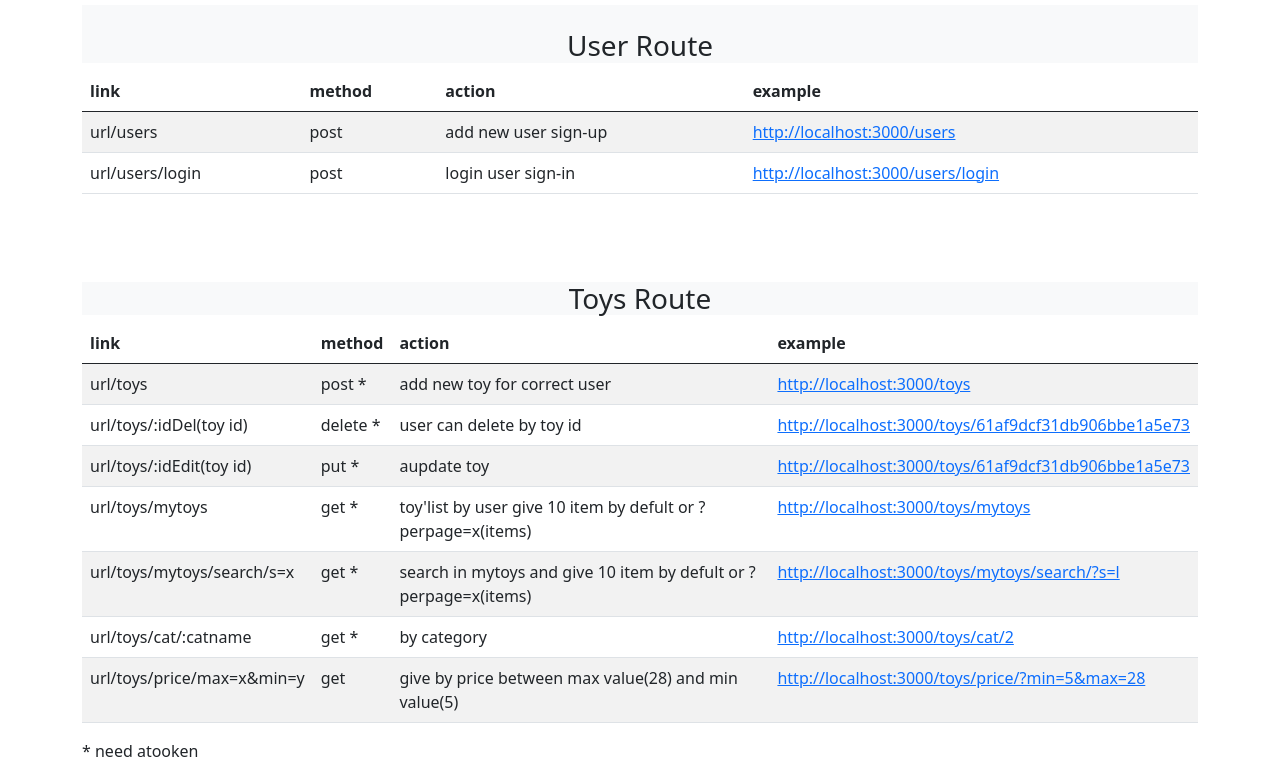
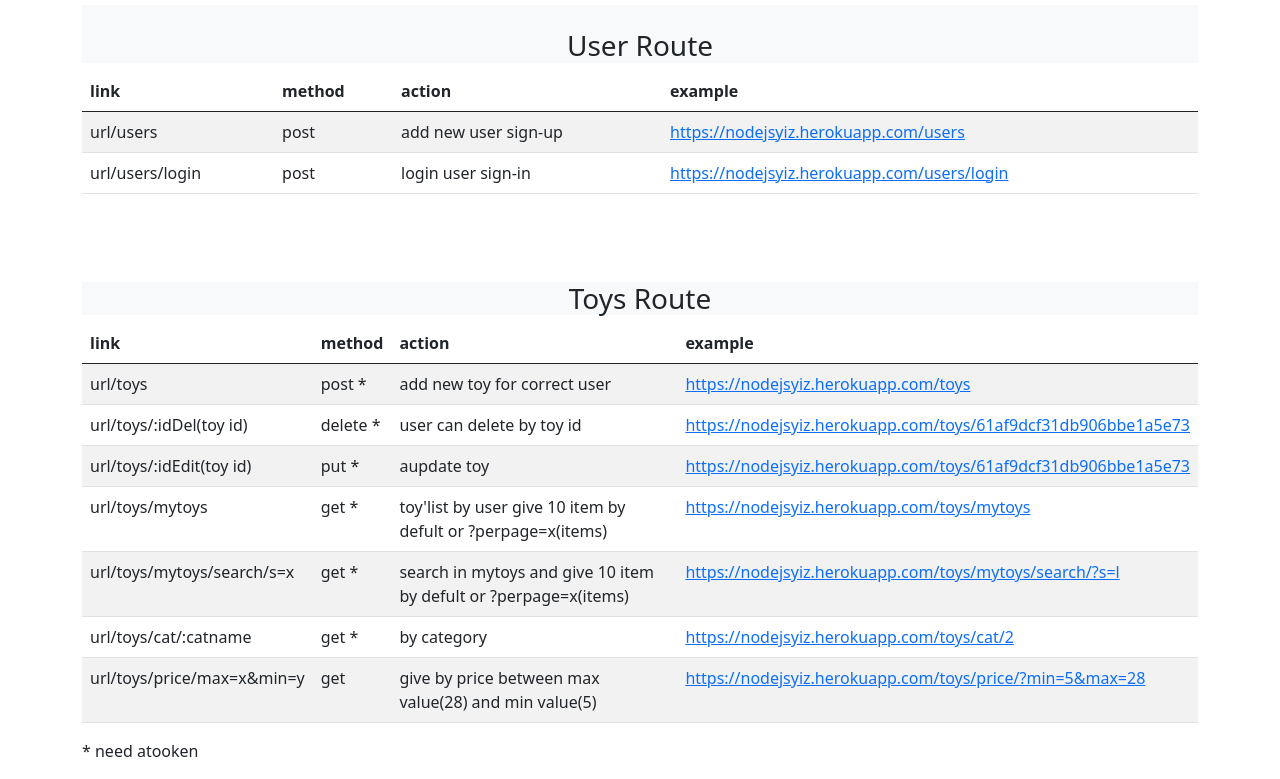
Before and after one commit to yizfar/nodejs, a website: page public/index.html in a window 1280 px wide. Shown: the part 147-926 px from the top of the page. Drawn offline with Linux system fonts and the light colour scheme.

Commit message:
url corecct

```diff
--- a/public/index.html
+++ b/public/index.html
@@ -34,13 +34,13 @@
           <td>url/users</td>
           <td>post</td>
           <td>add new user sign-up</td>
-          <td><a href="http://localhost:3000/users">http://localhost:3000/users</a></td>
+          <td><a href="https://nodejsyiz.herokuapp.com/users">https://nodejsyiz.herokuapp.com/users</a></td>
         </tr>
         <tr>
           <td>url/users/login</td>
           <td>post</td>
           <td>login user sign-in</td>
-          <td><a href="http://localhost:3000/users/login">http://localhost:3000/users/login</a></td>
+          <td><a href="https://nodejsyiz.herokuapp.com/users/login">https://nodejsyiz.herokuapp.com/users/login</a></td>
         </tr>
 
       </tbody>
@@ -63,44 +63,44 @@
           <td>url/toys</td>
           <td>post *</td>
           <td>add new toy for correct user</td>
-          <td><a href="http://localhost:3000/toys">http://localhost:3000/toys</a></td>
+          <td><a href="https://nodejsyiz.herokuapp.com/toys">https://nodejsyiz.herokuapp.com/toys</a></td>
         </tr>
         <tr>
           <td>url/toys/:idDel(toy id)</td>
           <td>delete *</td>
           <td>user can delete by toy id</td>
-          <td><a href="http://localhost:3000/toys/61af9dcf31db906bbe1a5e73">http://localhost:3000/toys/61af9dcf31db906bbe1a5e73</a></td>
+          <td><a href="https://nodejsyiz.herokuapp.com/toys/61af9dcf31db906bbe1a5e73">https://nodejsyiz.herokuapp.com/toys/61af9dcf31db906bbe1a5e73</a></td>
         </tr>
         <tr>
           <td>url/toys/:idEdit(toy id)</td>
           <td>put *</td>
           <td>aupdate toy</td>
-          <td><a href="http://localhost:3000/toys/61af9dcf31db906bbe1a5e73">http://localhost:3000/toys/61af9dcf31db906bbe1a5e73</a></td>
+          <td><a href="https://nodejsyiz.herokuapp.com/toys/61af9dcf31db906bbe1a5e73">https://nodejsyiz.herokuapp.com/toys/61af9dcf31db906bbe1a5e73</a></td>
         </tr>
         <tr>
           <td>url/toys/mytoys</td>
           <td>get *</td>
           <td>toy'list by user give 10 item by defult or ?perpage=x(items)</td>
-          <td><a href="http://localhost:3000/toys/mytoys">http://localhost:3000/toys/mytoys</a></td>
+          <td><a href="https://nodejsyiz.herokuapp.com/toys/mytoys">https://nodejsyiz.herokuapp.com/toys/mytoys</a></td>
         </tr>
         <tr>
           <td>url/toys/mytoys/search/s=x</td>
           <td>get *</td>
           <td> search in mytoys and give 10 item by defult or ?perpage=x(items)</td>
-          <td><a href="http://localhost:3000/toys/mytoys/search/?s=l">http://localhost:3000/toys/mytoys/search/?s=l</a></td>
+          <td><a href="https://nodejsyiz.herokuapp.com/toys/mytoys/search/?s=l">https://nodejsyiz.herokuapp.com/toys/mytoys/search/?s=l</a></td>
         </tr>
         <tr>
           <td>url/toys/cat/:catname</td>
           <td>get *</td>
           <td>by category</td>
-          <td><a href="http://localhost:3000/toys/cat/2">http://localhost:3000/toys/cat/2</a></td>
+          <td><a href="https://nodejsyiz.herokuapp.com/toys/cat/2">https://nodejsyiz.herokuapp.com/toys/cat/2</a></td>
         </tr>
 
         <tr>
           <td>url/toys/price/max=x&min=y</td>
           <td>get</td>
           <td> give by price between max value(28) and min value(5) </td>
-          <td><a href="http://localhost:3000/toys/price/?min=5&max=28">http://localhost:3000/toys/price/?min=5&max=28</a></td>
+          <td><a href="https://nodejsyiz.herokuapp.com/toys/price/?min=5&max=28">https://nodejsyiz.herokuapp.com/toys/price/?min=5&max=28</a></td>
         </tr>
       </tbody>
     </table>
```
